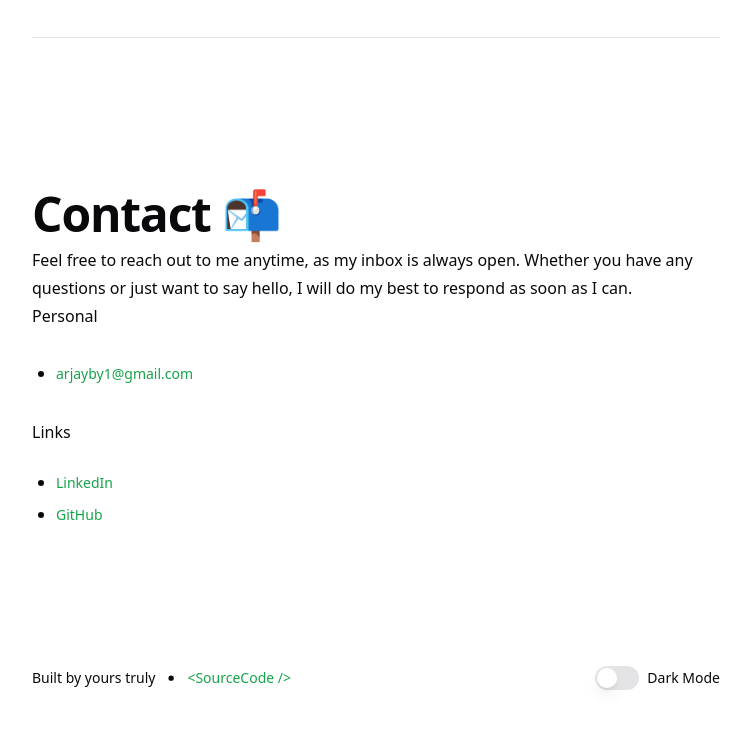
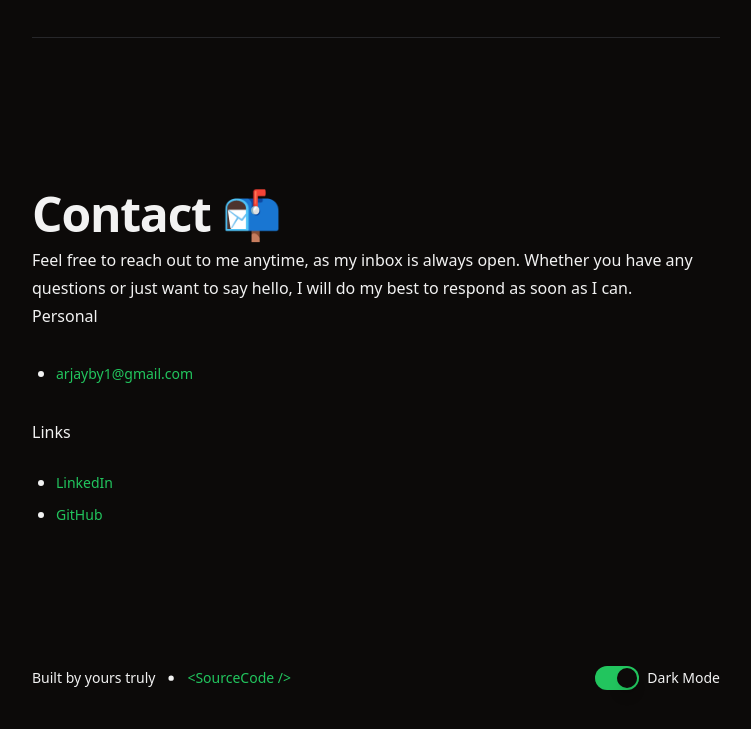
Before and after one commit to arjayby/arjby, an Astro site: page / in a window 1280 px wide. Shown: the part 2367-3096 px from the top of the page, without its empty margins (464-1215 px from the left). Built offline with nearby package versions, Linux system fonts and the light colour scheme; Astro itself is replaced by a stand-in of ours.

Commit message:
always default to dark

```diff
--- a/src/pages/index.astro
+++ b/src/pages/index.astro
@@ -67,10 +67,7 @@ import "@/styles/globals.css";
     if (typeof localStorage !== "undefined" && localStorage.getItem("theme")) {
       return localStorage.getItem("theme");
     }
-    if (window.matchMedia("(prefers-color-scheme: dark)").matches) {
-      return "dark";
-    }
-    return "light";
+    return "dark";
   })();
 
   if (theme === "light") {
```
